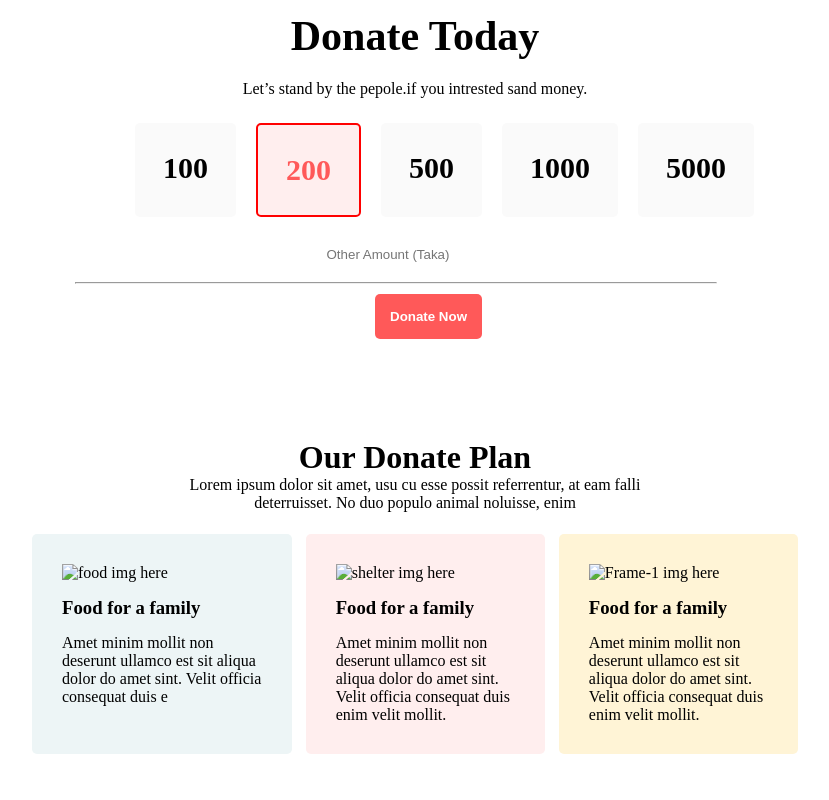
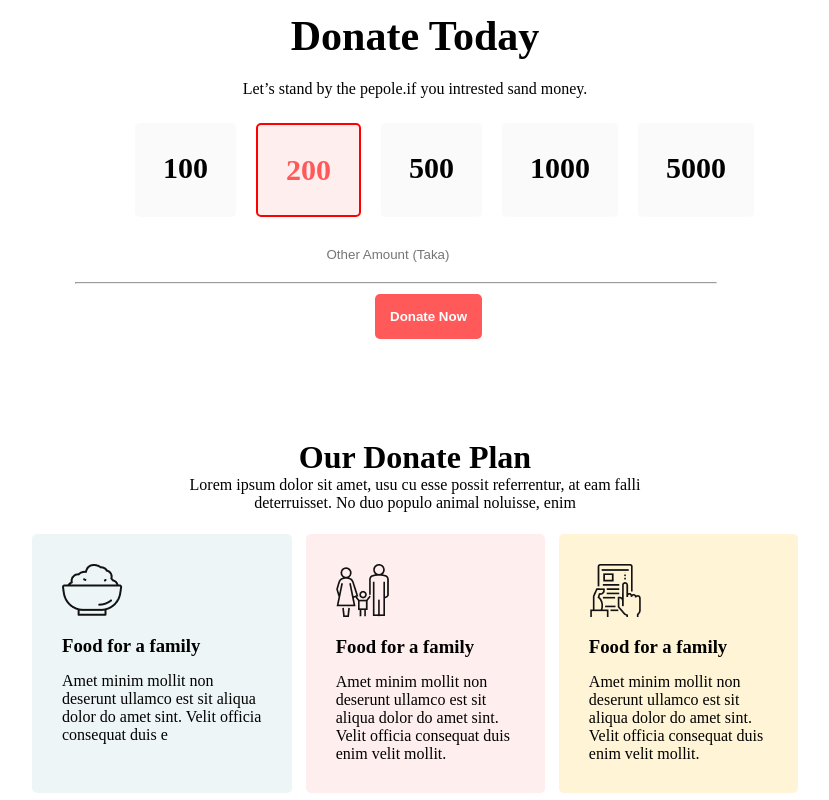
Before and after one commit to DelwarHosssain/fast-assignment, a plain HTML site: page index.html in a window 1280 px wide. Shown: the part 787-1587 px from the top of the page, without its empty margins (225-1054 px from the left). Before the commit the page ends 1548 px from the top, so only its background shows below. Drawn offline with Linux system fonts and the light colour scheme; the site is published under a folder, as on GitHub Pages, so addresses that start at the root find nothing.

Commit message:
grit-head

```diff
--- a/css/style.css
+++ b/css/style.css
@@ -3,7 +3,7 @@
     margin: 0%;
 }
 .Hero-content{
-    background-image: url(/fast-assignment/images/donation3.jpg);
+    background-image: url(../images/donation3.jpg);
     background-repeat: no-repeat;
     background-position: cover;
     background-size: cover;
--- a/index.html
+++ b/index.html
@@ -43,26 +43,25 @@
         </div>
         <div class="main-grit">
             <div class="grit1">
-                <img src="/fast-assignment/icons/food.png" alt="food img here">
+                <img src="icons/food.png" alt="food img here">
                 <h3 class="head-padding">Food for a family</h3>
                 <p>Amet minim mollit non deserunt ullamco est sit aliqua dolor do amet sint. Velit officia consequat duis e</p>
             </div>
             <div>
                 <div class="grit2">
-                    <img src="/fast-assignment/icons/shelter.png" alt="shelter img here">
+                    <img src="icons/shelter.png" alt="shelter img here">
                     <h3 class="head-padding">Food for a family</h3>
                     <p>Amet minim mollit non deserunt ullamco est sit aliqua dolor do amet sint. Velit officia consequat duis enim velit mollit.</p>
                 </div>
             </div>
             <div>
                 <div class="grit3">
-                    <img src="/fast-assignment/icons/Frame-1.png" alt="Frame-1 img here">
+                    <img src="icons/Frame-1.png" alt="Frame-1 img here">
                     <h3 class="head-padding">Food for a family</h3>
                     <p>Amet minim mollit non deserunt ullamco est sit aliqua dolor do amet sint. Velit officia consequat duis enim velit mollit.</p>
                 </div>
             </div>
         </div>
-
     <section>
 
     </section>
```
